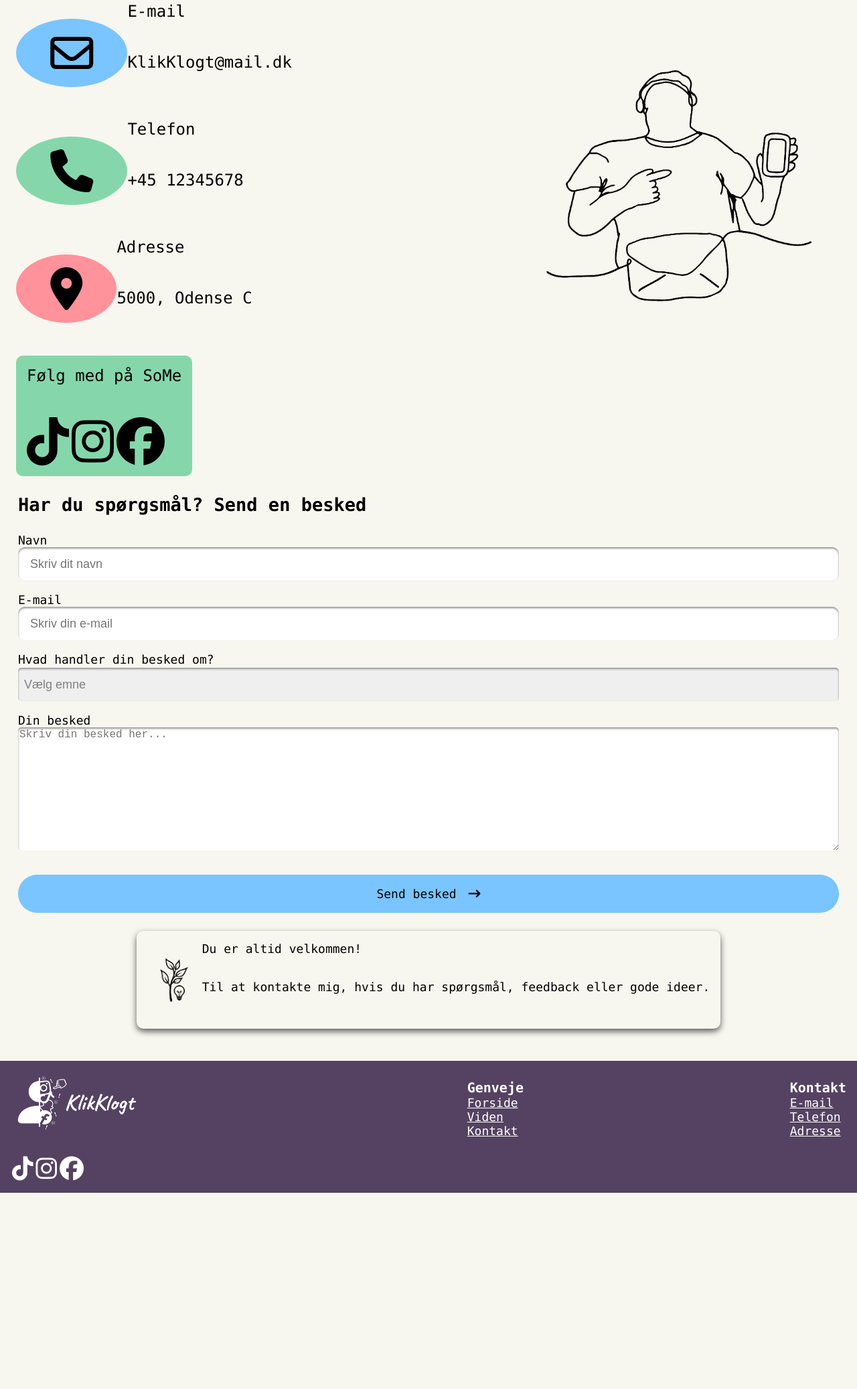
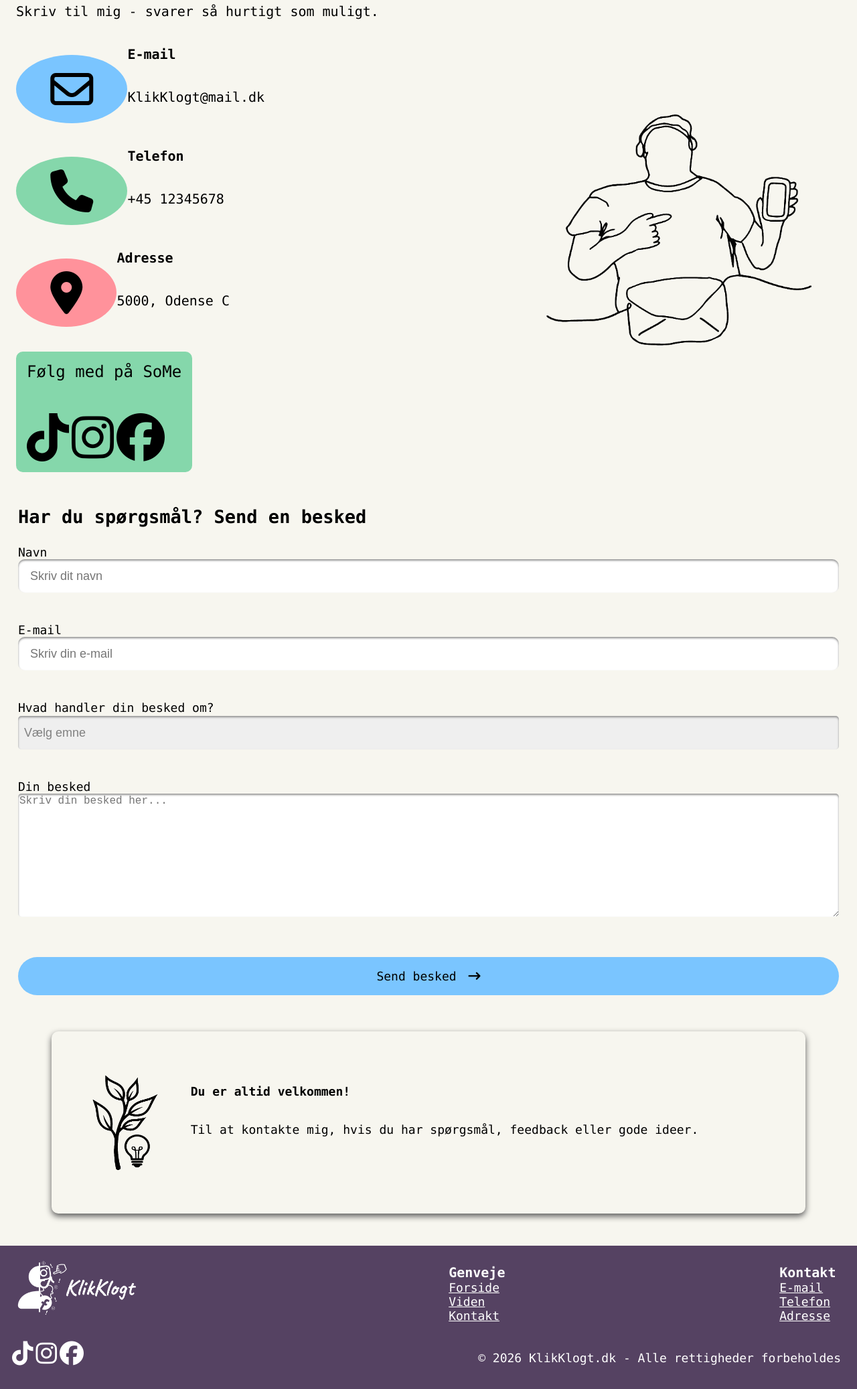
Before and after one commit to tobhan04/projekt2-klikklogt, a plain HTML site: page kontakt.html in a window 1280 px wide. Shown: the part 287-2361 px from the top of the page at 67% size. Before the commit the page ends 2068 px from the top, so only its background shows below. Drawn offline with Linux system fonts and the light colour scheme.

Commit message:
har lavet footer færdig og lige lavet noget på kontakter

```diff
--- a/css/style.css
+++ b/css/style.css
@@ -316,7 +316,6 @@ footer .logo {
 footer .fa-brands {
     color: var(--white);
     font-size: 2em;
-    margin-bottom: 0.5em;
 }
 
 footer .fa-tiktok {
@@ -340,6 +339,7 @@ footer .genveje, .kontakt-genveje, ul {
     flex-direction: column;
     align-items: flex-start;
     padding: 0;
+    margin-right: 1.5em;
 }
 
 footer h3 {
@@ -347,6 +347,15 @@ footer h3 {
     font-size: 20px;
 }
 
+footer .bund-footer {
+    display: flex;
+    flex-direction: column;
+    align-items: baseline;
+}
+
+footer .rettigheder {
+    margin-left: 0.5em;
+}
 
 /* Styling i header på de andre sider */
 .header-2 .logo-2 {
@@ -516,6 +525,7 @@ nav a:hover {
 
 .emne-kritisk {
     border: 3px solid var(--red);
+    margin-bottom: 5em;
 }
 
 .emne-kritisk a {
@@ -526,18 +536,18 @@ nav a:hover {
 
 /* Styling af introduktion på kontakt siden */
 
-.intro-kontakt {
-    margin-bottom: 2em;
-}
-
 .intro-kontakt .kontakt-start {
     font-family: 'Fredoka', Consolas, 'Courier New', monospace;
     font-weight: 600;
-    margin: 1.5em;
+    margin: 1em 1em 3em 1em;
 }
 
 .intro-kontakt .kontakt-indhold {
     margin: 1.5em;
+}
+
+.kontakt-weight {
+    font-weight: 700;
 }
 
 .kontakt-section {
@@ -591,11 +601,6 @@ nav a:hover {
     display: flex;
     align-items: center;
     margin-bottom: 1.5em;
-}
-
-.p-tekst {
-    display: flex;
-    flex-direction: column;
 }
 
 .kontakt-section .some {
@@ -658,6 +663,7 @@ nav a:hover {
     border-radius: 10px;
     box-shadow: inset 0 2px 3px #929292;
     font-size: 18px;
+    margin-bottom: 1.5em;
 }
 
 .formular select {
@@ -668,6 +674,7 @@ nav a:hover {
     box-shadow: inset 0 2px 3px #929292;
     font-size: 18px;
     color: #808080;
+    margin-bottom: 1.5em;
 }
 
 .formular button {
@@ -676,6 +683,7 @@ nav a:hover {
     border: none;
     background-color: var(--blue);
     display: inline;
+    margin-bottom: 1.5em;
 }
 
 .formular button:hover {
@@ -716,11 +724,10 @@ textarea {
     box-shadow: inset 0 2px 3px #929292;
     font-size: 16px;
     color: #808080;
+    margin-bottom: 1.5em;
 }
 
-
 /* Styling af velkommen boksen nederst på kontakt siden */
-
 .velkommen {
     display: flex;
     flex-direction: row;
@@ -741,14 +748,18 @@ textarea {
 }
 
 .velkommen img {
-    width: 82px;
-    height: 110px;
+    width: 9em;
+    height: 9em;
 }
 
 .velkommen .velkommen-section .vel {
     font-family: 'Fredoka', Consolas, 'Courier New', monospace;
     font-weight: 600;
     margin-bottom: 0.4em;
+}
+
+.velkommen-p {
+    font-weight: 700;
 }
 
 /* Styling af introduktion på privatliv siden */
@@ -991,6 +1002,15 @@ textarea {
     display: none; /* Fjerne burgermenu ikon fra desktopversionen */
 }
 
+/* Footer i desktop */
+footer .bund-footer {
+    display: flex;
+    flex-direction: row;
+    justify-content: space-between;
+    align-items: baseline;
+    margin-right: 1.5em;
+}
+
 /* Hero tekst større */
 .hero-content h1 {
     font-size: 40px;
@@ -1146,10 +1166,36 @@ iframe {
     font-size: 24px;
 }
 
+.emne-privatliv {
+    border: 6px solid var(--blue);
+}
+
+.emne-sikkerhed {
+    border: 6px solid var(--lightpurple);
+}
+
+.emne-ai {
+    border: 6px solid var(--green);
+}
+
+.emne-kritisk {
+    border: 6px solid var(--red);
+}
+
 /* Kontakt siden styling til desktop */
+.kontakt-start {
+    font-size: 24px;
+}
+
+.kontakt-indhold h1 {
+    font-size: 48px;
+}
+
+.kontakt-indhold p {
+    font-size: 20px;
+}
 
 .kontakt-section {
-    margin: 1.5em;
     display: flex;
     justify-content: space-between;
 }
@@ -1160,7 +1206,7 @@ iframe {
 }
 
 .kontakt-section p {
-    font-size: 24px;
+    font-size: 20px;
 }
 
 .kontakt-section .kontakter .fa-solid, .fa-envelope {
@@ -1193,16 +1239,6 @@ iframe {
     align-items: center;
     justify-content: center;
 }
-.e-mail, .telefon, .adresse {
-    display: flex;
-    align-items: center;
-    margin-bottom: 1.5em;
-}
-
-.p-tekst {
-    display: flex;
-    flex-direction: column;
-}
 
 .kontakt-section .some {
     background-color: var(--green);
@@ -1219,6 +1255,15 @@ iframe {
 .kontakt-section .some .fa-brands {
     font-size: 4em;
     color: var(--black);
+}
+
+.velkommen img {
+    width: 12em;
+    height: 15em;
+}
+
+.velkommen-section .tekst {
+    margin-right: 9em;
 }
 
 /* Privatliv siden styling desktop */
--- a/kontakt.html
+++ b/kontakt.html
@@ -59,7 +59,7 @@
             <div class="e-mail">
                 <i class="fa-regular fa-envelope"></i>
                 <div class="p-tekst">
-                <p>E-mail</p>
+                <p class="kontakt-weight">E-mail</p>
                 <p>KlikKlogt@mail.dk</p>
                 </div>
             </div>
@@ -67,7 +67,7 @@
             <div class="telefon">
                 <i class="fa-solid fa-phone"></i>
                 <div class="p-tekst">
-                <p>Telefon</p>
+                <p class="kontakt-weight">Telefon</p>
                 <p>+45 12345678</p>
                 </div>
             </div>
@@ -75,7 +75,7 @@
             <div class="adresse">
                 <i class="fa-solid fa-location-dot"></i>
                 <div class="p-tekst">
-                <p>Adresse</p>
+                <p class="kontakt-weight">Adresse</p>
                 <p>5000, Odense C</p>
                 </div>
             </div>
@@ -128,7 +128,7 @@
             <div class="velkommen-section">
                 <img src="/img/Blomst.png" alt="Billede af blomst og pære">
                 <div class="tekst">
-                    <p>Du er altid velkommen!</p>
+                    <p class="velkommen-p">Du er altid velkommen!</p>
                     <p>Til at kontakte mig, hvis du har spørgsmål, feedback eller gode ideer.</p>
                 </div>
             </div>
@@ -160,11 +160,17 @@
         </div>
         </section>
 
+        <section class="bund-footer">
         <div class="sociale-medier">
         <a href="https://www.tiktok.com/en/" aria-label="TikTok"><i class="fa-brands fa-tiktok"></i></a>
         <a href="https://www.instagram.com/" aria-label="Instagram"><i class="fa-brands fa-instagram"></i></a>
         <a href="https://www.facebook.com/?locale=da_DK" aria-label="Facebook"><i class="fa-brands fa-facebook"></i></a>
         </div>
+
+        <div class="rettigheder">
+        <p>© 2026 KlikKlogt.dk - Alle rettigheder forbeholdes</p>
+        </div>
+        </section>
     </footer>
 
     </main>
```
Also changed, not shown: index.html (+6 -0 lines), privatliv.html (+6 -0 lines), viden.html (+7 -1 lines), digital-sikkerhed.html (added).
